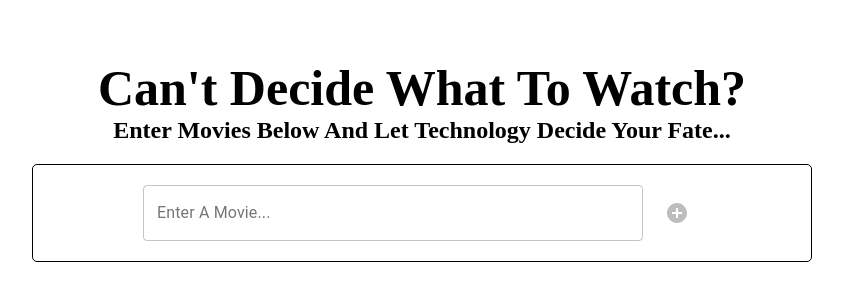
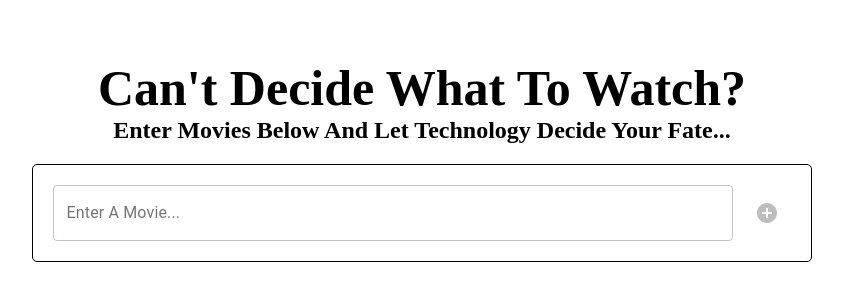
Before and after one commit to DBlack2021/movie-picker, a Next.js app: page / in a window 1280 px wide. Shown: the part 258-558 px from the top of the page, without its empty margins (218-1061 px from the left). Built offline with nearby package versions, Linux system fonts and the light colour scheme.

Commit message:
Styling fix

```diff
--- a/styles/Form.module.css
+++ b/styles/Form.module.css
@@ -13,6 +13,7 @@
   display: flex;
   align-items: center;
   justify-content: center;
+  width: 100%;
 }
 
 .listContainer {
@@ -30,7 +31,7 @@
 
 .input {
   margin: 5px!important;
-  width: 500px;
+  width: 95%;
 }
 
 .addMovie {
```
